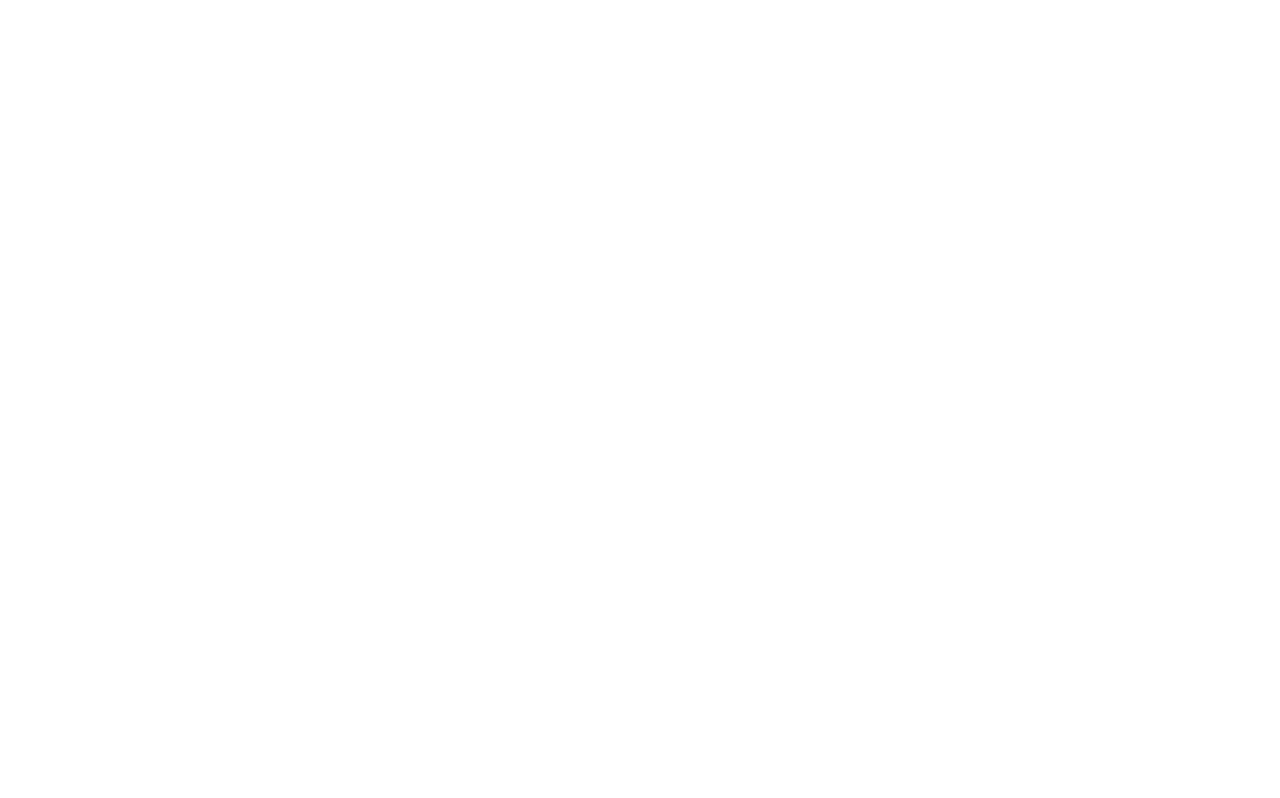
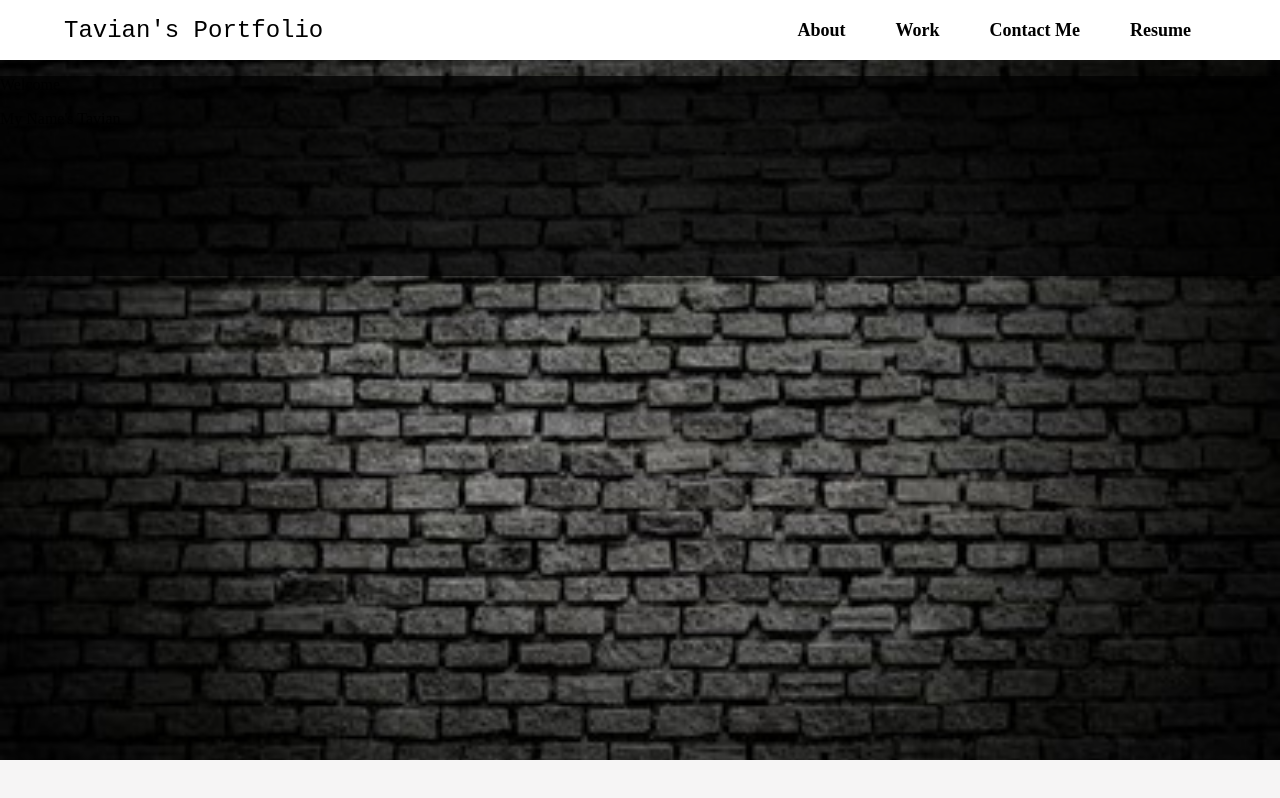
Before and after one commit to TavianJD/Tavian-s-New-and-Improved-Portfolio, a plain HTML site: page index.html in a window 1280 px wide. Drawn offline with Linux system fonts and the light colour scheme.

Commit message:
first touches before features

```diff
--- a/assets/style.css
+++ b/assets/style.css
@@ -3,13 +3,61 @@ body {
     margin: 0px;
     padding: 0px;
 }
+
+
 a {
     text-decoration: none;
 }
+
+
 ul{
     list-style: none;
 }
+
+
 section {
     width: 100%;
-    height: 400px;
+    height: 95vh;
+    background-image: url(./images/brick-wall.jpg);
+    background-repeat: no-repeat;
+    background-size:cover;
 }
+
+
+nav {
+    display: flex;
+    justify-content: space-between;
+    align-items: center;
+    height: 60px;
+    background-color: white;
+    padding: 0px 5%;
+}
+
+nav ul {
+    display: flex;
+
+}
+
+nav ul li a {
+    display: flex;
+    margin: 25px 25px 25px 25px;
+    color: black;
+    font-size: 18px;
+    font-weight: bolder;
+    font-family: Space monospace;
+}
+
+
+.name {
+    font-family:'Courier New', Courier, monospace;
+    font-size: x-large;
+    color: black;
+
+
+}
+
+.hero-text {
+    width: 100%;
+    height: 200px;
+    background-color: rgba(0, 0, 0, 0.75)
+}
--- a/index.html
+++ b/index.html
@@ -5,12 +5,32 @@
     <meta http-equiv="X-UA-Compatible" content="IE=edge">
     <meta name="viewport" content="width=device-width, initial-scale=1.0">
     <title>Document</title>
+    <link rel="stylesheet" href="./assets/style.css" />
 </head>
 <body>
-<section>
+    <section>
+        <nav>
+        <!--Name of Website-->
+            <a href="#" class="name">Tavian's Portfolio</a>
+            <!--Navagation-->
+            <ul>
+                <li><a href="#about">About </a></li>
+                <li><a href="#work">Work</a></li>
+                <li><a href="#contact-me">Contact Me</a></li>
+                <li><a href="#">Resume</a></li>
 
 
-</section>
+
+            </ul>
+
+        </nav>
+        <div class="hero-text">
+            <p>Welcome</p>
+            <p>My Name's Tavian</p>
+        </div>
+
+
+    </section>
 
 
 </body>
```
Also changed, not shown: assets/images/brick-wall.jpg (added).
